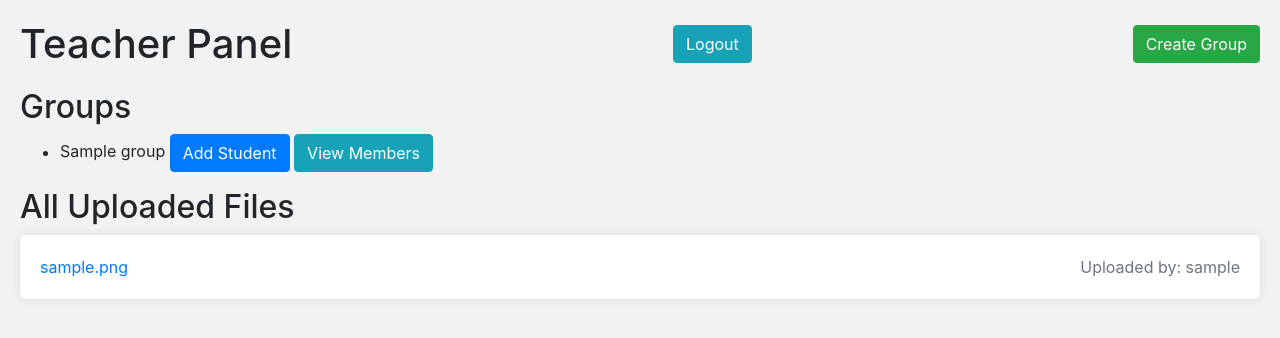
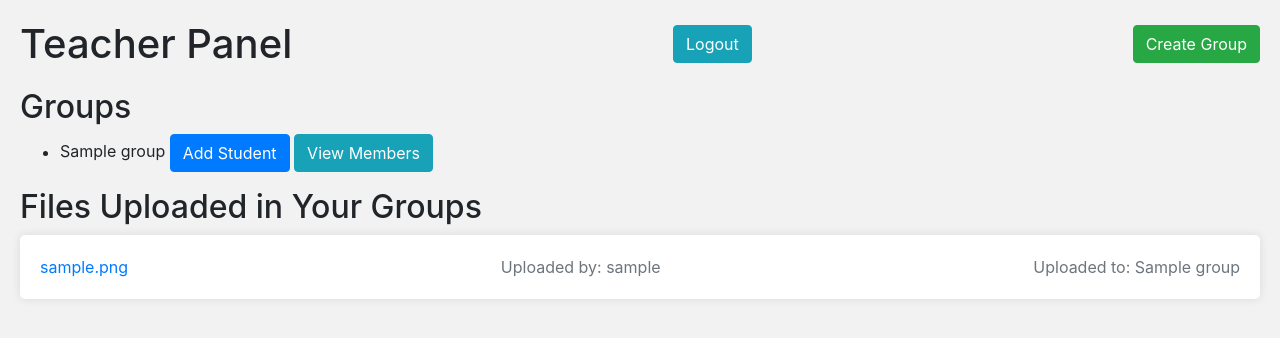
Before and after one commit to Devendra-Kumar-Dhayal/plag, a Django app: page /teacher-panel/ in a window 1280 px wide. Shown: the top 338 px of the page. Run offline with Django 5.2, Linux system fonts and the light colour scheme; a user stored in the database is signed in; tables that the repository leaves empty hold one stand-in row (values such as "Sample post"); some libraries are stand-ins or nearby versions.

Commit message:
added group feat

```diff
--- a/core/login/templates/login/teacher_panel.html
+++ b/core/login/templates/login/teacher_panel.html
@@ -47,6 +47,7 @@
         }
     </style>
 </head>
+<!-- login/teacher_panel.html -->
 <body>
     <div class="teacher-panel-container">
       <div class="teacher-panel-header">
@@ -57,6 +58,7 @@
         </form>
         <a href="{% url 'create_group' %}" class="btn btn-success">Create Group</a>
       </div>
+
       <div>
         <h2>Groups</h2>
         <ul>
@@ -70,15 +72,18 @@
         </ul>
       </div>
 
-        <h2>All Uploaded Files</h2>
+      <div>
+        <h2>Files Uploaded in Your Groups</h2>
         <ul class="file-list">
           {% for file in all_uploaded_files %}
           <li>
             <a href="{{ file.file.url }}" target="_blank">{{ file.file.name }}</a>
             <span>Uploaded by: {{ file.user.username }}</span>
+            <span>Uploaded to: {{ file.group.name }}</span>
           </li>
           {% endfor %}
         </ul>
       </div>
+    </div>
   </body>
 </html>
--- a/core/login/views.py
+++ b/core/login/views.py
@@ -29,10 +29,16 @@ def login_view(request):
 
 
 
+# @login_required
+# def teacher_panel(request):
+#     all_uploaded_files = UploadedFile.objects.all()
+#     groups = Group.objects.filter(teacher=request.user)
+#     return render(request, 'login/teacher_panel.html', {'all_uploaded_files': all_uploaded_files, 'groups': groups})
+# views.py
 @login_required
 def teacher_panel(request):
-    all_uploaded_files = UploadedFile.objects.all()
     groups = Group.objects.filter(teacher=request.user)
+    all_uploaded_files = UploadedFile.objects.filter(group__in=groups)
     return render(request, 'login/teacher_panel.html', {'all_uploaded_files': all_uploaded_files, 'groups': groups})
 
 
```
Lines whose indentation alone changed are shown as unchanged.
